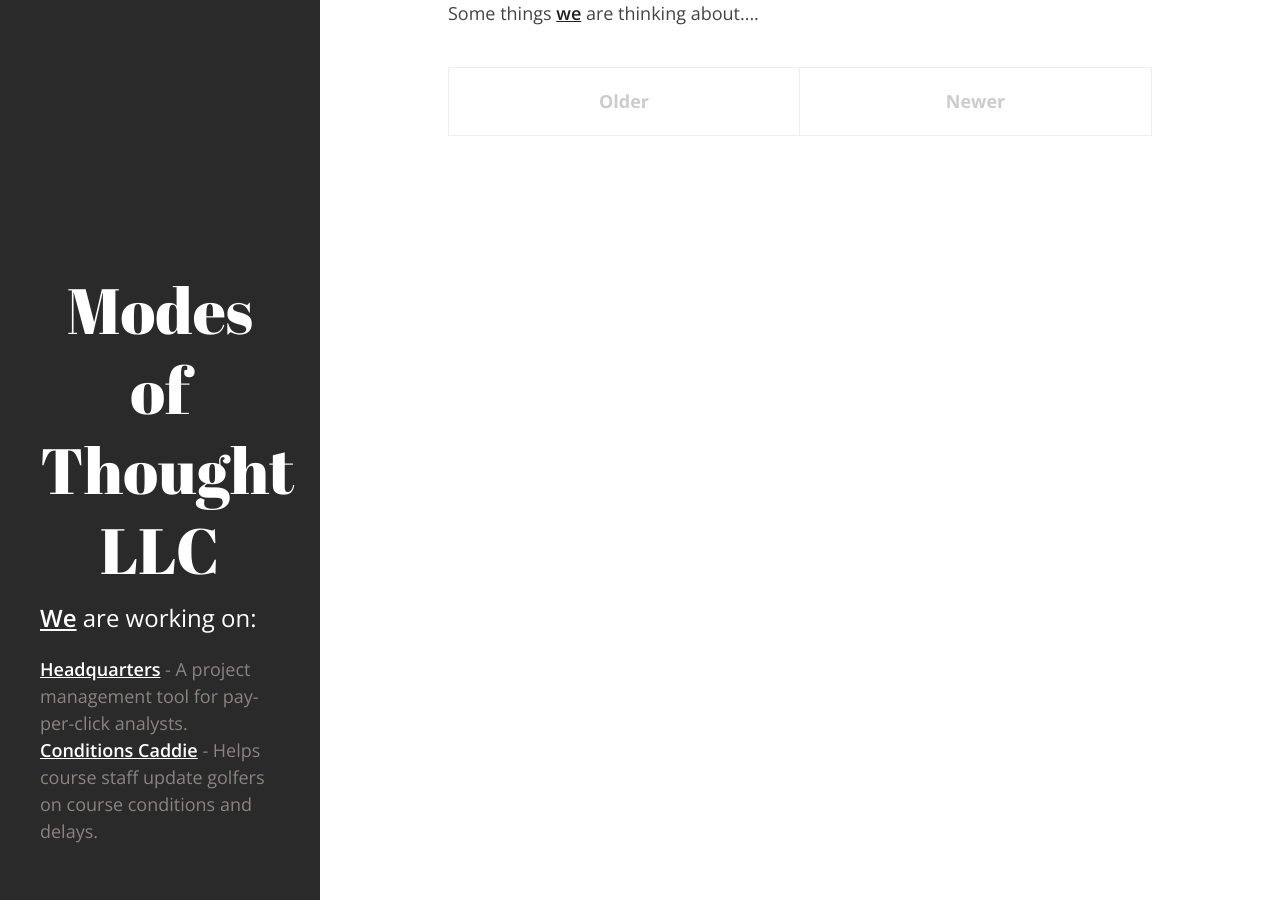
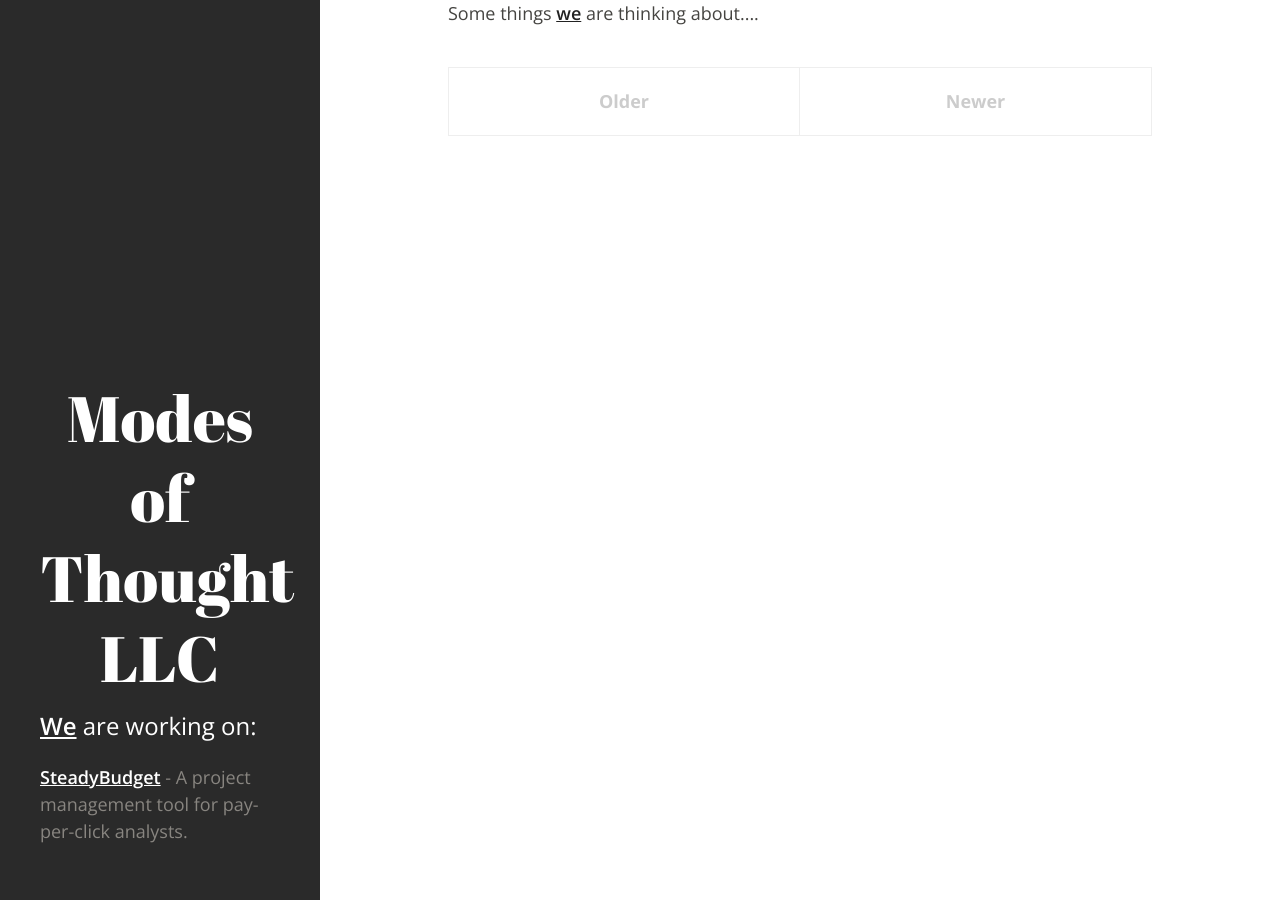
Before and after one commit to jdavis23/jdavis23.github.io, a Jekyll site: the page built from index.html, in a window 1280 px wide. Built offline with Jekyll 4.4.1, drawn with Linux system fonts in a browser that asks for light colours.

Commit message:
Update default.html

```diff
--- a/_layouts/default.html
+++ b/_layouts/default.html
@@ -33,12 +33,9 @@
         <div class="colophon">
           <ul class="colophon-links">
             <li>
-              <a href="dev.ppcheadquarters.com">Headquarters</a> - A project management tool for pay-per-click analysts.
+              <a href="steadybudget.com">SteadyBudget</a> - A project management tool for pay-per-click analysts.
             </li>
-            <li>
-              <a href="supers.herokuapp.com">Conditions Caddie</a> - Helps course staff update golfers on course conditions and delays.
 
-            </li>
              </ul>
 
         </div>
```
